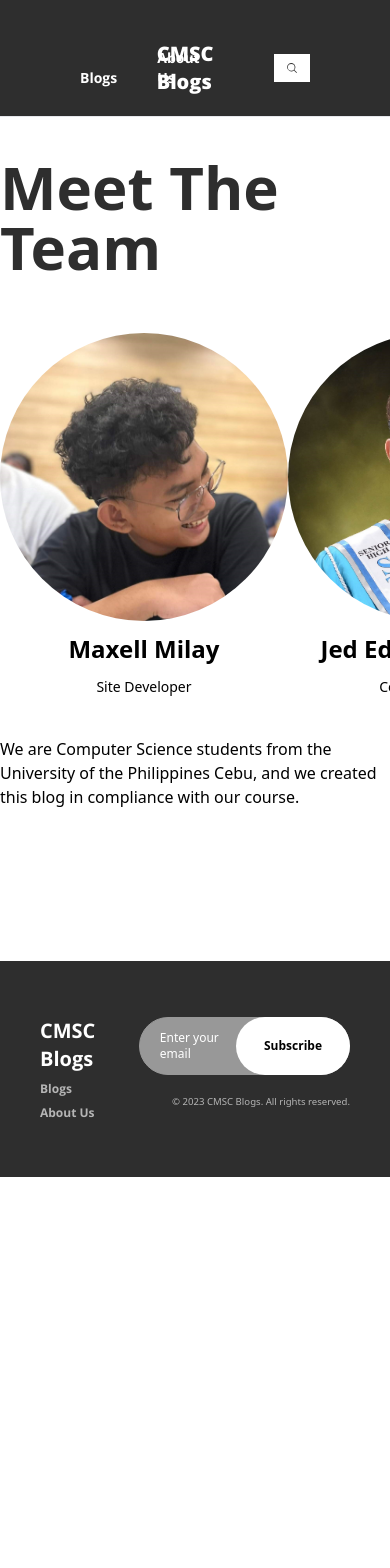
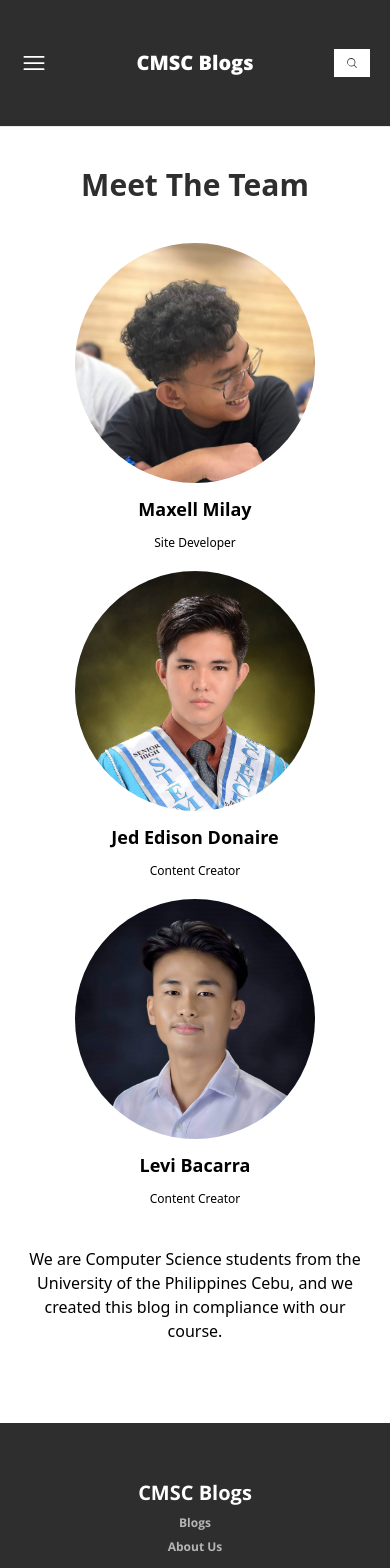
Before and after one commit to maxellmilay/cmsc-blog, a Next.js app: page /about in a window 390 px wide. Shown: the top 1568 px of the page. Before the commit the page ends 1177 px from the top, so only its background shows below. Built offline with nearby package versions, Linux system fonts and the light colour scheme.

Commit message:
[UI][Maxell] added dropdown feature for mobile screens

```diff
--- a/src/components/ContributorCard.tsx
+++ b/src/components/ContributorCard.tsx
@@ -18,8 +18,8 @@ export default function ContributorCard(props: PropsInterface) {
   const { contributor } = props;
 
   return (
-    <div className="flex flex-col items-center">
-      <div className="relative w-72 h-72">
+    <div className="flex flex-col items-center mb-5">
+      <div className="relative w-60 lg:w-72 h-60 lg:h-72">
         <Image
           src={contributor.imageURL}
           alt="Contributor"
@@ -27,8 +27,10 @@ export default function ContributorCard(props: PropsInterface) {
           className="object-cover rounded-[50%]"
         />
       </div>
-      <p className={`${openSansFont} font-sans text-2xl font-bold mt-3`}>{contributor.name}</p>
-      <p className="font-product font-light mt-3 text-sm">{contributor.role}</p>
+      <p className={`${openSansFont} font-sans text-lg sm:text-2xl font-bold mt-3`}>
+        {contributor.name}
+      </p>
+      <p className="font-product font-light mt-3 text-xs sm:text-sm">{contributor.role}</p>
     </div>
   );
 }
--- /dev/null
+++ b/src/components/Dropdown.tsx
@@ -0,0 +1,21 @@
+import React from 'react';
+import Link from 'next/link';
+
+interface PropsInterface {
+  setLinkClick: (link: string) => void;
+}
+
+export default function Dropdown(props: PropsInterface) {
+  const { setLinkClick: handleLinkClick } = props;
+
+  return (
+    <div className={`flex flex-col items-center w-full py-5 bg-blog-gray-4 z-10 text-black`}>
+      <p className="font-bold " onClick={() => handleLinkClick('/')}>
+        Blogs
+      </p>
+      <p className="font-bold mt-5" onClick={() => handleLinkClick('/about')}>
+        About Us
+      </p>
+    </div>
+  );
+}
--- a/src/components/Footer.tsx
+++ b/src/components/Footer.tsx
@@ -8,13 +8,17 @@ const openSansFont = openSans.variable;
 
 export default function Footer() {
   return (
-    <div className="flex w-screen custom-justify-between bg-blog-primary py-14 px-10">
+    <div className="flex flex-col sm:flex-row w-screen items-center sm:items-start footer-subscription-call bg-blog-primary py-14 px-10">
       <div className={`flex flex-col font-open ${openSansFont} text-white`}>
-        <p className="text-xl font-bold">CMSC Blogs</p>
-        <p className="font-bold text-xs mt-2 text-blog-secondary">Blogs</p>
-        <p className="font-bold text-xs mt-2 text-blog-secondary">About Us</p>
+        <p className="text-xl font-bold text-center sm:text-start">CMSC Blogs</p>
+        <p className="font-bold text-xs mt-2 text-blog-secondary text-center sm:text-start">
+          Blogs
+        </p>
+        <p className="font-bold text-xs mt-2 text-blog-secondary text-center sm:text-start">
+          About Us
+        </p>
       </div>
-      <div className="flex flex-col font-product">
+      <div className="flex flex-col font-product mt-7 sm:mt-0">
         <SubscribeCall
           emailColor="bg-blog-gray-1"
           emailTextColor="text-white"
@@ -22,7 +26,7 @@ export default function Footer() {
           subscribeColor="bg-white"
           borderColor="border-blog-gray-1"
         />
-        <p className="text-blog-secondary text-[0.6rem] text-right mt-5">
+        <p className="text-blog-secondary text-[0.6rem] text-center sm:text-right mt-5">
           © 2023 CMSC Blogs. All rights reserved.
         </p>
       </div>
--- a/src/components/Header.tsx
+++ b/src/components/Header.tsx
@@ -1,30 +1,44 @@
 import React from 'react';
 import Link from 'next/link';
 import { Open_Sans } from '@next/font/google';
-import { MagnifyingGlassIcon } from '@heroicons/react/24/solid';
+import { MagnifyingGlassIcon, Bars3Icon } from '@heroicons/react/24/solid';
+import useWindowSize from '@/hooks/useScreen';
 
 const openSans = Open_Sans({ subsets: ['latin'], variable: '--font-open-sans' });
 const openSansFont = openSans.variable;
 
-export default function Header() {
+interface PropsInterface {
+  setDropdownClick: () => void;
+}
+
+export default function Header(props: PropsInterface) {
+  const { setDropdownClick: handleDropdownClick } = props;
+  const { width } = useWindowSize();
+
   return (
     <div
-      className={`flex custom-justify-between items-center w-full px-20 pb-5 pt-10 border-b ${openSansFont} font-open text-white bg-blog-primary`}
+      className={`flex relative custom-justify-between items-center w-full h-[15vh] px-5 sm:px-10 md:px-20 border-b ${openSansFont} font-open text-white bg-blog-primary`}
     >
-      <div className="flex w-1/3 items-end text-sm">
+      <div className="flex w-1/5 md:w-1/3 items-end text-sm">
+        {width > 768 ? (
+          <>
             <Link className="mr-10" href="/">
               <p className="font-bold">Blogs</p>
             </Link>
             <Link href="/about">
               <p className="font-bold">About Us</p>
             </Link>
+          </>
+        ) : (
+          <Bars3Icon className="w-7 h-7" onClick={handleDropdownClick} />
+        )}
       </div>
       <div className="flex grow justify-center items-end">
         <Link href="/">
           <p className="text-xl font-extrabold">CMSC Blogs</p>
         </Link>
       </div>
-      <div className="flex w-1/3 justify-end items-end">
+      <div className="flex w-1/5 md:w-1/3 justify-end items-end">
         <div className="flex justify-center items-center bg-white px-3 py-2">
           <MagnifyingGlassIcon className="text-blog-primary h-3 w-3" />
         </div>
--- a/src/components/Layout.tsx
+++ b/src/components/Layout.tsx
@@ -1,6 +1,9 @@
-import { ReactNode } from 'react';
+import { ReactNode, useEffect, useState } from 'react';
 import Header from './Header';
 import Footer from './Footer';
+import Dropdown from './Dropdown';
+import useWindowSize from '@/hooks/useScreen';
+import { useRouter } from 'next/router';
 
 interface PropsInterface {
   children?: ReactNode;
@@ -8,10 +11,29 @@ interface PropsInterface {
 
 export default function Layout(props: PropsInterface) {
   const { children } = props;
+  const router = useRouter();
+  const { width } = useWindowSize();
+  const [isDropdownOpen, setIsDropdownOpen] = useState(false);
+
+  const handleDropdownClick = () => {
+    setIsDropdownOpen(!isDropdownOpen);
+  };
+
+  const handleLinkClick = (link: string) => {
+    router.push(link);
+    setIsDropdownOpen(false);
+  };
+
+  useEffect(() => {
+    if (width > 768) {
+      setIsDropdownOpen(false);
+    }
+  }, [width]);
 
   return (
     <>
-      <Header />
+      <Header setDropdownClick={handleDropdownClick} />
+      {isDropdownOpen && <Dropdown setLinkClick={handleLinkClick} />}
       <div className="flex w-full min-h-screen justify-center">{children}</div>
       <Footer />
     </>
--- /dev/null
+++ b/src/hooks/useScreen.ts
@@ -0,0 +1,32 @@
+import { useEffect, useState } from 'react';
+
+interface WindowSizeInterface {
+  width: number;
+  height: number;
+}
+
+export default function useWindowSize() {
+  // Initialize state with undefined width/height so server and client renders match
+  // Learn more here: https://joshwcomeau.com/react/the-perils-of-rehydration/
+  const [windowSize, setWindowSize] = useState<WindowSizeInterface>({
+    width: 0,
+    height: 0,
+  });
+  useEffect(() => {
+    // Handler to call on window resize
+    function handleResize() {
+      // Set window width/height to state
+      setWindowSize({
+        width: window.innerWidth,
+        height: window.innerHeight,
+      });
+    }
+    // Add event listener
+    window.addEventListener('resize', handleResize);
+    // Call handler right away so state gets updated with initial window size
+    handleResize();
+    // Remove event listener on cleanup
+    return () => window.removeEventListener('resize', handleResize);
+  }, []); // Empty array ensures that effect is only run on mount
+  return windowSize;
+}
--- a/src/pages/[blogNumber].tsx
+++ b/src/pages/[blogNumber].tsx
@@ -26,16 +26,18 @@ export default function SingleBlog() {
         <title>{currentBlog?.title}</title>
       </Head>
       <Layout>
-        <div className="flex flex-col w-[65vw] pt-10 pb-16">
+        <div className="flex flex-col w-[85vw] sm:w-[70vw] lg:w-[65vw] pt-10 pb-16">
           <div className="flex text-blog-secondary text-xs font-product items-center">
             <p>{currentBlog?.date}</p>
             <div className="w-1 h-1 rounded-[50%] bg-blog-red ml-2" />
             <p className="ml-2">Blog</p>
           </div>
-          <h1 className={`${openSansFont} font-sans text-blog-primary font-bold text-6xl mt-3`}>
+          <h1
+            className={`${openSansFont} font-sans text-blog-primary font-bold text-4xl sm:text-6xl mt-3`}
+          >
             {currentBlog?.title}
           </h1>
-          <div className="w-full relative h-[35rem] mt-7">
+          <div className="w-full relative h-56 sm:h-[35rem] mt-7">
             {currentBlog !== undefined && (
               <Image src={currentBlog.picURL} fill className="object-cover" alt="Blog Image" />
             )}
--- a/src/pages/about.tsx
+++ b/src/pages/about.tsx
@@ -2,7 +2,7 @@ import React from 'react';
 import Layout from '@/components/Layout';
 import Head from 'next/head';
 import contributors from '@/constants/contributors';
-import ContributorImage from '@/components/ContributorCard';
+import ContributorCard from '@/components/ContributorCard';
 import { Open_Sans } from '@next/font/google';
 
 const openSans = Open_Sans({ subsets: ['latin'], variable: '--font-open-sans' });
@@ -16,15 +16,17 @@ export default function about() {
       </Head>
       <Layout>
         <div className="flex flex-col items-center w-full pt-10 pb-20">
-          <p className={`font-bold text-6xl ${openSansFont} font-sans text-blog-primary`}>
+          <p
+            className={`font-bold text-3xl sm:text-6xl ${openSansFont} font-sans text-blog-primary`}
+          >
             Meet The Team
           </p>
-          <div className="flex wrap justify-around w-full mt-14">
+          <div className="flex flex-col lg:flex-row wrap justify-around w-full mt-10 sm:mt-14">
             {contributors.map((contributor) => {
-              return <ContributorImage key={contributor.id} contributor={contributor} />;
+              return <ContributorCard key={contributor.id} contributor={contributor} />;
             })}
           </div>
-          <p className="font-product mt-10">
+          <p className="font-product mt-5 lg:mt-10 text-center px-5">
             We are Computer Science students from the University of the Philippines Cebu, and we
             created this blog in compliance with our course.
           </p>
--- a/src/pages/index.tsx
+++ b/src/pages/index.tsx
@@ -19,7 +19,7 @@ export default function Home() {
         <meta property="og:image" content="https://i.ibb.co/fpgRHWG/preview-image.png"></meta>
       </Head>
       <Layout>
-        <div className="flex flex-col w-full px-16">
+        <div className="flex flex-col w-full px-5 sm:px-16">
           <div className="flex flex-col items-center w-full py-14 h-fit border-b border-blog-gray-3">
             <p
               className={`text-5xl text-blog-primary ${openSansFont} font-open font-bold text-center mb-10`}
--- a/src/styles/globals.css
+++ b/src/styles/globals.css
@@ -104,6 +104,18 @@ a {
   }
 }
 
+@media only screen and (min-width: 640px) {
+  .footer-subscription-call {
+    justify-content: space-between;
+  }
+}
+
+@media only screen and (max-width: 640px) {
+  .footer-subscription-call {
+    justify-content: space-between;
+  }
+}
+
 .custom-justify-between {
   justify-content: space-between;
 }
--- a/tailwind.config.js
+++ b/tailwind.config.js
@@ -19,6 +19,7 @@ module.exports = {
         'blog-gray-1': '#989898',
         'blog-gray-2': '#7E7E7E',
         'blog-gray-3': '#C3C3C3',
+        'blog-gray-4': '#BEBEBE',
         'blog-red': '#EC4C22',
       },
     },
```
Also changed, not shown: src/components/BlogPreview.tsx (+5 -3 lines). Lines whose indentation alone changed are shown as unchanged.
